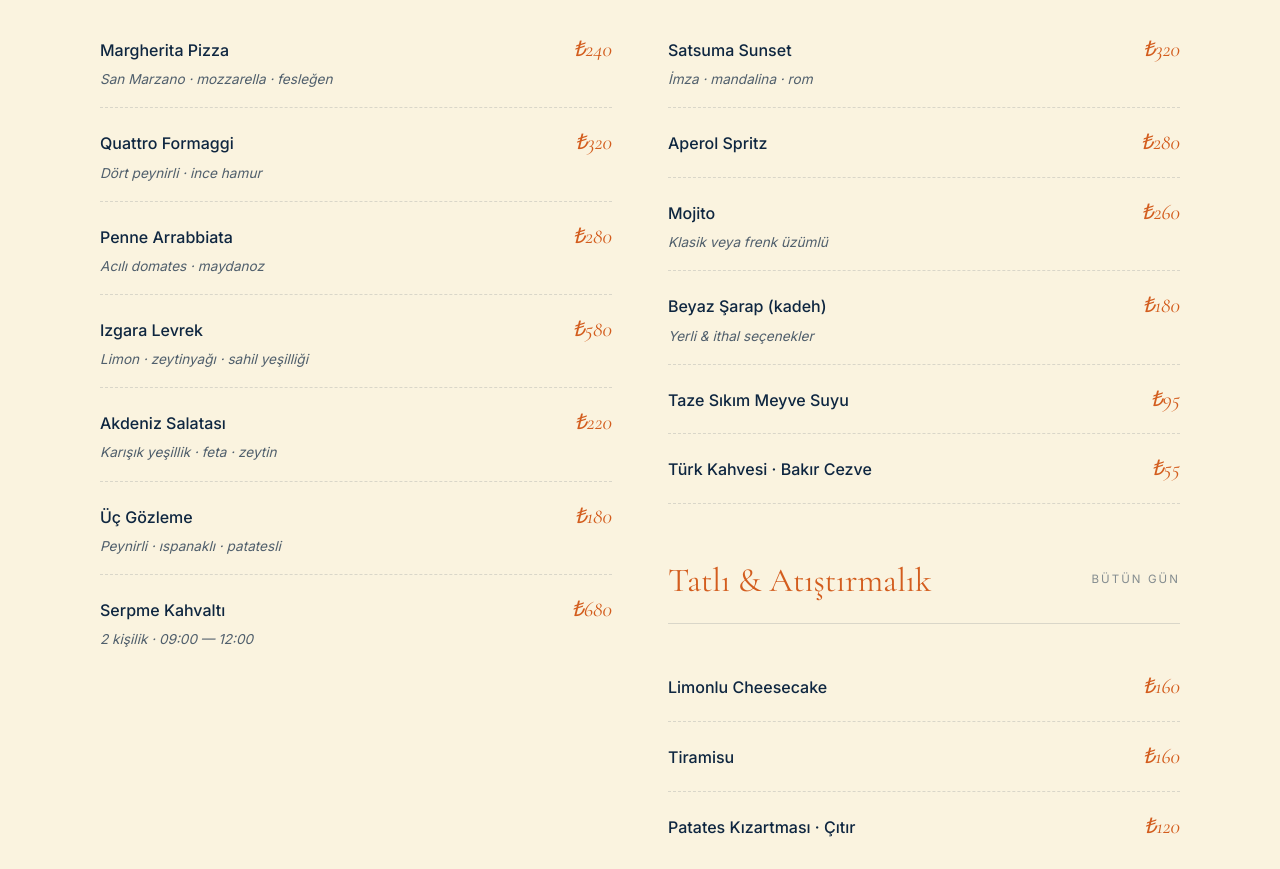
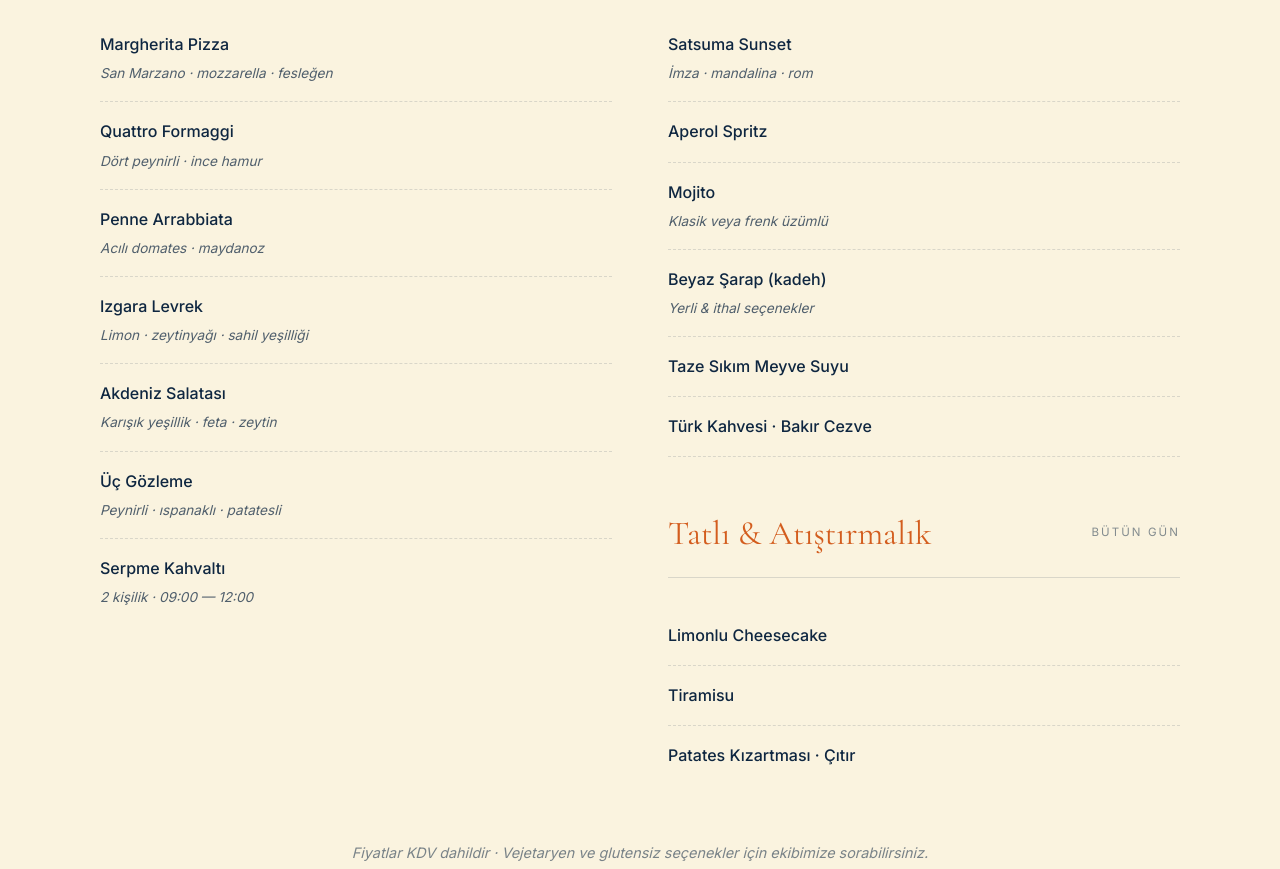
Before and after one commit to dagdelenbatu14-pixel/satsuma-beach-gumbet-mockup, a plain HTML site: page index.html in a window 1280 px wide. Shown: the part 5120-5989 px from the top of the page. Drawn offline with nearby package versions, Linux system fonts and the light colour scheme; a web font is replaced by a local one.

Commit message:
Menü fiyatları kaldırıldı (sadece ürün adı + açıklama)
Co-Authored-By: Claude Opus 4.8 <noreply@anthropic.com>

```diff
--- a/index.html
+++ b/index.html
@@ -501,31 +501,24 @@ section { padding: clamp(80px, 13vw, 150px) 0; }
         <h3>Mutfaktan <span class="price-from">Öğle &amp; akşam</span></h3>
         <div class="menu__item">
           <div class="menu__item-name">Margherita Pizza <small>San Marzano · mozzarella · fesleğen</small></div>
-          <div class="menu__item-price">₺240</div>
         </div>
         <div class="menu__item">
           <div class="menu__item-name">Quattro Formaggi <small>Dört peynirli · ince hamur</small></div>
-          <div class="menu__item-price">₺320</div>
         </div>
         <div class="menu__item">
           <div class="menu__item-name">Penne Arrabbiata <small>Acılı domates · maydanoz</small></div>
-          <div class="menu__item-price">₺280</div>
         </div>
         <div class="menu__item">
           <div class="menu__item-name">Izgara Levrek <small>Limon · zeytinyağı · sahil yeşilliği</small></div>
-          <div class="menu__item-price">₺580</div>
         </div>
         <div class="menu__item">
           <div class="menu__item-name">Akdeniz Salatası <small>Karışık yeşillik · feta · zeytin</small></div>
-          <div class="menu__item-price">₺220</div>
         </div>
         <div class="menu__item">
           <div class="menu__item-name">Üç Gözleme <small>Peynirli · ıspanaklı · patatesli</small></div>
-          <div class="menu__item-price">₺180</div>
         </div>
         <div class="menu__item">
           <div class="menu__item-name">Serpme Kahvaltı <small>2 kişilik · 09:00 — 12:00</small></div>
-          <div class="menu__item-price">₺680</div>
         </div>
       </div>
 
@@ -533,40 +526,31 @@ section { padding: clamp(80px, 13vw, 150px) 0; }
         <h3>Bar &amp; İçecek <span class="price-from">15:00 sonrası</span></h3>
         <div class="menu__item">
           <div class="menu__item-name">Satsuma Sunset <small>İmza · mandalina · rom</small></div>
-          <div class="menu__item-price">₺320</div>
         </div>
         <div class="menu__item">
           <div class="menu__item-name">Aperol Spritz</div>
-          <div class="menu__item-price">₺280</div>
         </div>
         <div class="menu__item">
           <div class="menu__item-name">Mojito <small>Klasik veya frenk üzümlü</small></div>
-          <div class="menu__item-price">₺260</div>
         </div>
         <div class="menu__item">
           <div class="menu__item-name">Beyaz Şarap (kadeh) <small>Yerli &amp; ithal seçenekler</small></div>
-          <div class="menu__item-price">₺180</div>
         </div>
         <div class="menu__item">
           <div class="menu__item-name">Taze Sıkım Meyve Suyu</div>
-          <div class="menu__item-price">₺95</div>
         </div>
         <div class="menu__item">
           <div class="menu__item-name">Türk Kahvesi · Bakır Cezve</div>
-          <div class="menu__item-price">₺55</div>
         </div>
         <h3 style="margin-top:48px;">Tatlı &amp; Atıştırmalık <span class="price-from">Bütün gün</span></h3>
         <div class="menu__item">
           <div class="menu__item-name">Limonlu Cheesecake</div>
-          <div class="menu__item-price">₺160</div>
         </div>
         <div class="menu__item">
           <div class="menu__item-name">Tiramisu</div>
-          <div class="menu__item-price">₺160</div>
         </div>
         <div class="menu__item">
           <div class="menu__item-name">Patates Kızartması · Çıtır</div>
-          <div class="menu__item-price">₺120</div>
         </div>
       </div>
     </div>
```
